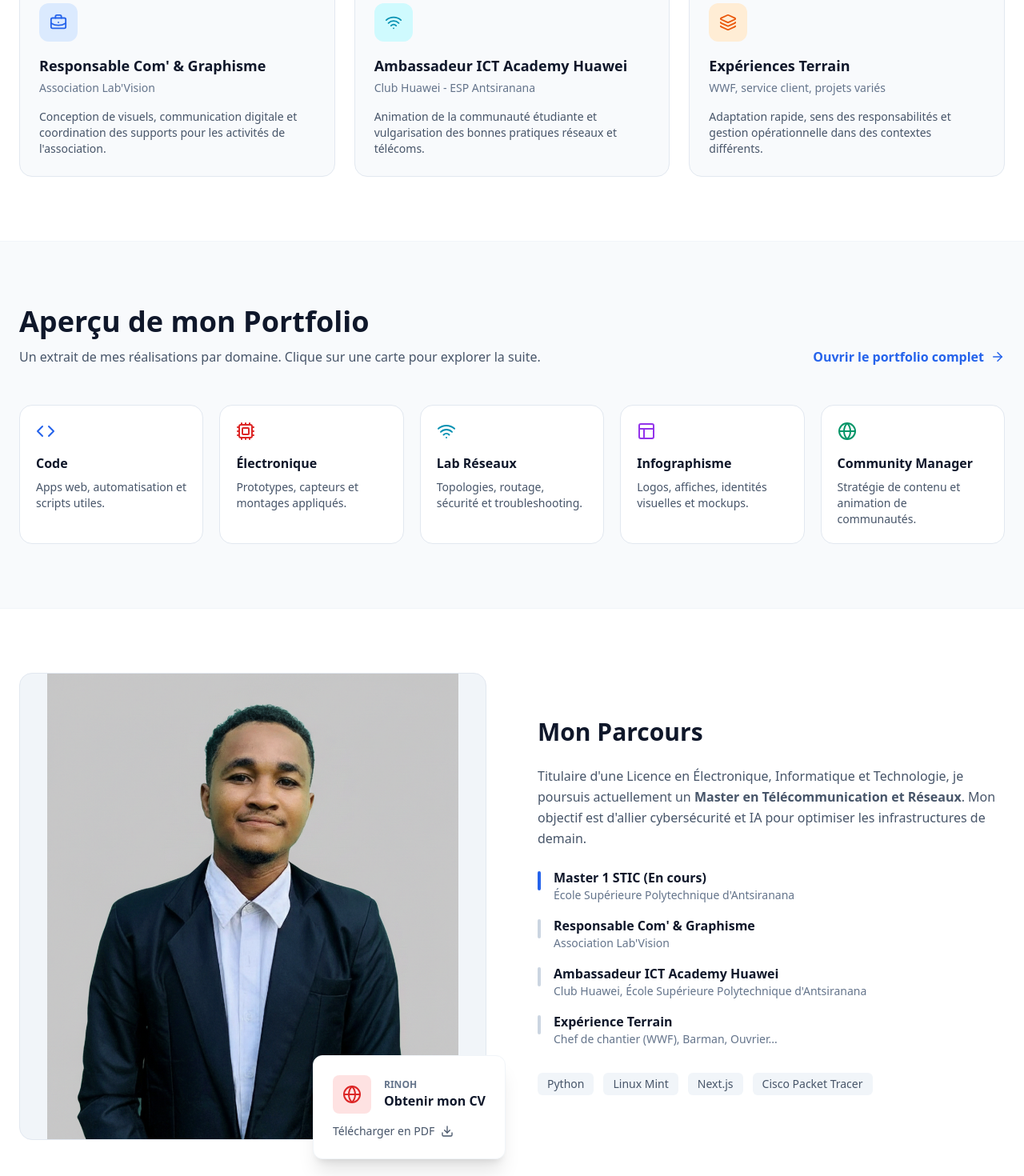
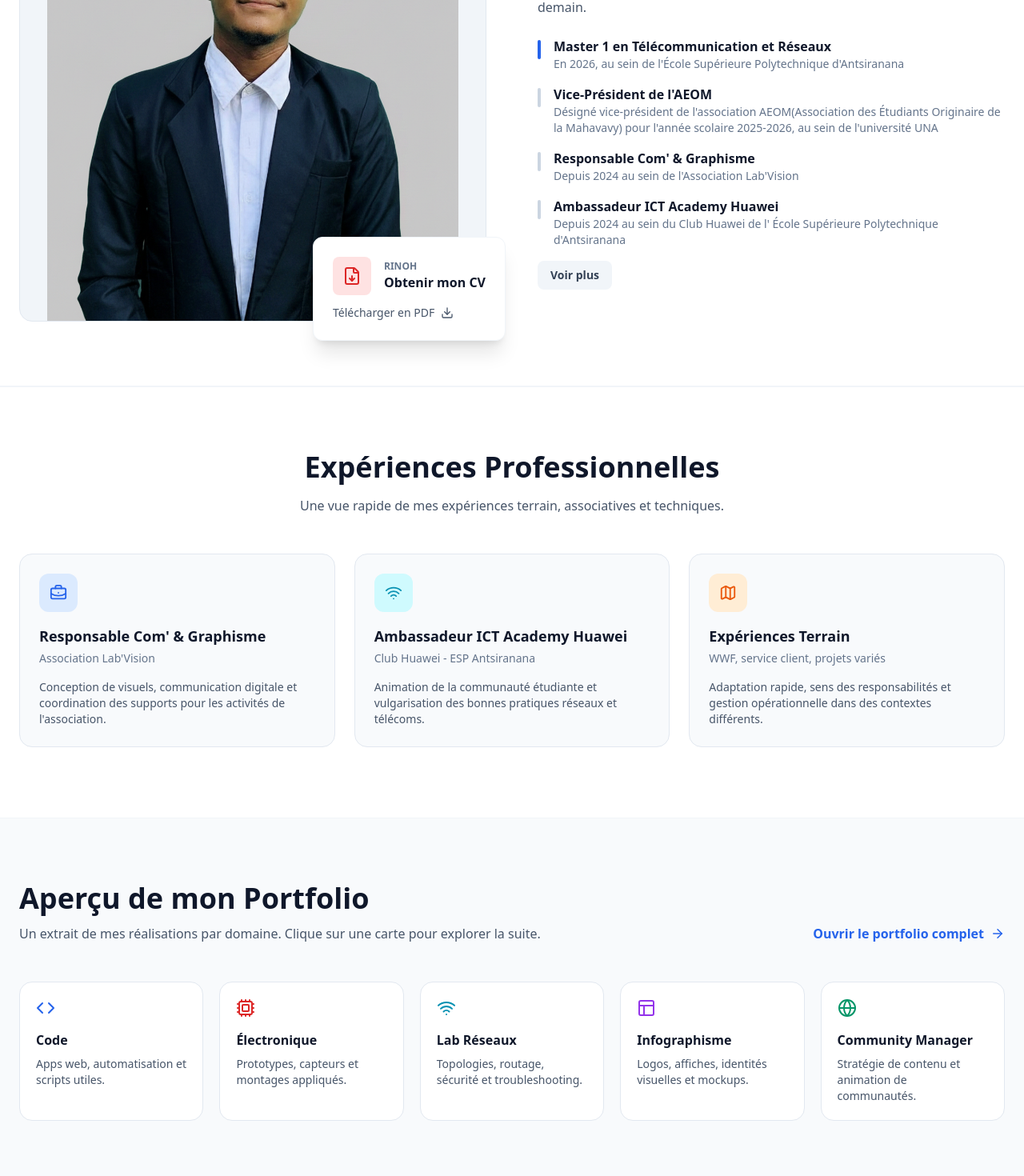
Before and after one commit to Rinoh-coder/mon-portfolio-hornetic, a Next.js app: page / in a window 1280 px wide. Shown: the part 1200-2670 px from the top of the page at 80% size. Built offline with nearby package versions, Linux system fonts and the light colour scheme.

Commit message:
Landing page presque prêt

```diff
--- a/app/page.tsx
+++ b/app/page.tsx
@@ -1,24 +1,39 @@
+"use client";
+
 import Image from "next/image";
 import Link from "next/link";
+import { useState } from "react";
 import {
   ArrowRight,
+  BookOpen,
   BriefcaseBusiness,
   Camera,
   Code,
   Cpu,
+  Database,
   Download,
+  FileDown,
+  FolderKanban,
   Globe,
-  Layers,
+  Handshake,
   Layout,
   Mail,
+  Map,
+  Menu,
   MapPin,
   Phone,
+  PhoneCall,
   ShieldCheck,
+  Sparkles,
   Terminal,
+  UserRound,
+  Wrench,
   Wifi
 } from "lucide-react";
 
 export default function Home() {
+  const [showFullParcours, setShowFullParcours] = useState(false);
+
   return (
     <main className="min-h-screen bg-slate-50 text-slate-900 font-sans selection:bg-blue-100">
 
@@ -32,21 +47,58 @@ export default function Home() {
           <div className="hidden md:flex gap-8 text-sm font-medium text-slate-600">
             <a href="#about" className="hover:text-blue-600 transition">À propos</a>
             <a href="#competences" className="hover:text-blue-600 transition">Compétences</a>
-            <a href="#hornetic" className="hover:text-orange-600 transition">Hornetic Services</a>
+            <a href="#portfolio" className="hover:text-blue-600 transition">Mon Portfolio</a>
             <a href="#contact" className="hover:text-blue-600 transition">Contacts</a>
           </div>
 
-          <div className="flex gap-4">
+          <div className="flex items-center gap-2 md:gap-4">
+            <details className="relative md:hidden">
+              <summary className="list-none w-10 h-10 rounded-full border border-slate-200 bg-white text-slate-700 flex items-center justify-center cursor-pointer hover:border-blue-200 hover:text-blue-600 transition">
+                <Menu size={18} />
+              </summary>
+              <div className="absolute right-0 mt-2 w-64 rounded-2xl border border-slate-200 bg-white p-3 shadow-xl">
+                <a href="#about" className="flex items-center gap-2 px-3 py-2 rounded-lg text-slate-700 hover:bg-slate-50">
+                  <BookOpen size={16} /> À propos
+                </a>
+                <a href="#competences" className="flex items-center gap-2 px-3 py-2 rounded-lg text-slate-700 hover:bg-slate-50">
+                  <Sparkles size={16} /> Compétences
+                </a>
+                <a href="#portfolio" className="flex items-center gap-2 px-3 py-2 rounded-lg text-slate-700 hover:bg-slate-50">
+                  <FolderKanban size={16} /> Mon Portfolio
+                </a>
+                <a href="#hornetic" className="flex items-center gap-2 px-3 py-2 rounded-lg text-slate-700 hover:bg-slate-50">
+                  <Handshake size={16} /> Hornetic Services
+                </a>
+                <a href="#contact" className="flex items-center gap-2 px-3 py-2 rounded-lg text-slate-700 hover:bg-slate-50">
+                  <PhoneCall size={16} /> Contacts
+                </a>
+              </div>
+            </details>
+
              {/* Lien vers la partie publique Hornetic */}
              <Link href="/hornetic" className="hidden md:block px-4 py-2 text-sm font-semibold text-slate-700 hover:text-orange-600 transition">
               Supporter Hornetic $
             </Link>
+            <Link
+              href="/hornetic"
+              aria-label="Supporter Hornetic"
+              className="md:hidden w-10 h-10 rounded-full border border-orange-200 bg-orange-50 text-orange-600 flex items-center justify-center hover:bg-orange-100 transition"
+            >
+              <Handshake size={18} />
+            </Link>
             {/* Bouton Connexion / Dashboard */}
             <Link
               href="/auth/login"
-              className="bg-slate-900 text-white px-5 py-2 rounded-full text-sm font-medium hover:bg-slate-800 transition shadow-lg flex items-center gap-2"
+              className="hidden md:flex bg-slate-900 text-white px-5 py-2 rounded-full text-sm font-medium hover:bg-slate-800 transition shadow-lg items-center gap-2"
             >
               Espace Client <ArrowRight size={16} />
+            </Link>
+            <Link
+              href="/auth/login"
+              aria-label="Espace Client"
+              className="md:hidden w-10 h-10 rounded-full bg-slate-900 text-white flex items-center justify-center hover:bg-slate-800 transition shadow-lg"
+            >
+              <UserRound size={18} />
             </Link>
           </div>
         </div>
@@ -62,13 +114,13 @@ export default function Home() {
 
           <h1 className="text-5xl md:text-7xl font-extrabold mb-6 tracking-tight text-slate-900">
             Étudiant &quot;Futur Ingénieur&quot; <span className="text-transparent bg-clip-text bg-gradient-to-r from-blue-600 to-indigo-600">Télécoms & Réseaux</span><br />
-            & Créateur Digital.
+            ET Créateur Digital.
           </h1>
 
           <p className="text-xl text-slate-600 mb-10 max-w-2xl mx-auto leading-relaxed">
             Je suis <strong>RATOMBOSON Tina Roédrino</strong>. Étudiant en Master 1 à l&apos;ESP-Antsiranana,
-            mention STIC parcours Télécommunications et Réseaux; et fondateur d&apos;<strong>Hornetic:Code&Craft</strong>.
-            On propose des solutions numériques sur mesure : du développement web à l&apos;assistance IT, en passant par le graphisme.
+            mention STIC parcours Télécommunications et Réseaux; aussi fondateur d&apos;<strong>Hornetic:Code&Craft</strong>.
+            <br/>
             <br />Mes Qualités ?
                 <ul className="list-disc list-inside mt-4 text-left max-w-md mx-auto">
                   <li><em>Curiosité</em></li>
@@ -83,8 +135,131 @@ export default function Home() {
               <Code size={20} /> Voir mon Portfolio
             </Link>
             <a href="#hornetic" className="px-8 py-4 bg-white border border-slate-200 text-slate-700 rounded-xl font-bold hover:border-orange-200 hover:bg-orange-50 hover:text-orange-600 transition flex items-center justify-center gap-2">
-              <Layers size={20} /> Services Hornetic
+              <Wrench size={20} /> Services Hornetic
             </a>
+          </div>
+        </div>
+      </section>
+
+      {/* --- ABOUT & STATS (Résumé CV) --- */}
+      <section id="about" className="py-20 bg-white border-y border-slate-100">
+        <div className="max-w-7xl mx-auto px-6 grid md:grid-cols-2 gap-16 items-center">
+          <div className="relative">
+            {/* Photo de profil depuis /public/profil.png */}
+            <div className="aspect-square rounded-2xl bg-slate-100 relative overflow-hidden border border-slate-200">
+               <div className="absolute inset-0 p-4 sm:p-6 md:p-8">
+                 <Image
+                   src="/profil.png"
+                   alt="Photo de profil"
+                   fill
+                   sizes="(max-width: 768px) 80vw, (max-width: 1024px) 45vw, 32rem"
+                   className="object-contain"
+                 />
+               </div>
+            </div>
+            {/* Carte Flottante */}
+            <a
+              href="/cv.pdf"
+              download
+              className="absolute -bottom-6 -right-6 bg-white p-6 rounded-xl shadow-xl border border-slate-100 max-w-xs block hover:shadow-2xl hover:-translate-y-1 transition"
+            >
+              <div className="flex items-center gap-4 mb-3">
+                <div className="p-3 bg-red-100 text-red-600 rounded-lg">
+                  <FileDown size={24} />
+                </div>
+                <div>
+                  <p className="text-xs text-slate-500 font-bold uppercase">Rinoh</p>
+                  <p className="font-bold text-slate-900">Obtenir mon CV</p>
+                </div>
+              </div>
+              <p className="text-sm text-slate-600 flex items-center gap-2">
+                Télécharger en PDF <Download size={16} />
+              </p>
+            </a>
+          </div>
+
+          <div>
+            <h2 className="text-3xl font-bold mb-6">Mon Parcours</h2>
+            <p className="text-slate-600 mb-6 leading-relaxed">
+              Titulaire d&apos;une Licence en Électronique, Informatique et Technologie, je poursuis actuellement un
+              <strong> Master en Télécommunication et Réseaux</strong>. Mon objectif est d&apos;allier cybersécurité et IA pour optimiser les infrastructures de demain.
+            </p>
+
+            <div className="space-y-4">
+              <div className="flex gap-4 items-start">
+                <div className="mt-1 min-w-[4px] h-[24px] bg-blue-600 rounded-full"></div>
+                <div>
+                  <h4 className="font-bold text-slate-900">Master 1 en Télécommunication et Réseaux </h4>
+                  <p className="text-sm text-slate-500">En 2026, au sein de l&apos;École Supérieure Polytechnique d&apos;Antsiranana</p>
+                </div>
+              </div>
+              <div className="flex gap-4 items-start">
+                <div className="mt-1 min-w-[4px] h-[24px] bg-slate-300 rounded-full"></div>
+                <div>
+                  <h4 className="font-bold text-slate-900">Vice-Président de l&apos;AEOM</h4>
+                  <p className="text-sm text-slate-500">Désigné vice-président de l&apos;association AEOM(Association
+                    des Étudiants Originaire de la Mahavavy) pour l&apos;année scolaire 2025-2026, au sein de l&apos;université UNA
+                  </p>
+                </div>
+              </div>
+              <div className="flex gap-4 items-start">
+                <div className="mt-1 min-w-[4px] h-[24px] bg-slate-300 rounded-full"></div>
+                <div>
+                  <h4 className="font-bold text-slate-900">Responsable Com&apos; & Graphisme</h4>
+                  <p className="text-sm text-slate-500">Depuis 2024 au sein de l&apos;Association Lab&apos;Vision</p>
+                </div>
+              </div>
+              <div className="flex gap-4 items-start">
+                <div className="mt-1 min-w-[4px] h-[24px] bg-slate-300 rounded-full"></div>
+                <div>
+                  <h4 className="font-bold text-slate-900">Ambassadeur ICT Academy Huawei</h4>
+                  <p className="text-sm text-slate-500">Depuis 2024 au sein du Club Huawei de l&apos;
+                     École Supérieure Polytechnique d&apos;Antsiranana</p>
+                </div>
+              </div>
+
+              {showFullParcours && (
+                <div className="space-y-4">
+                  <div className="flex gap-4 items-start">
+                    <div className="mt-1 min-w-[4px] h-[24px] bg-slate-300 rounded-full"></div>
+                    <div>
+                      <h4 className="font-bold text-slate-900">Hackaton RedShalk</h4>
+                      <p className="text-sm text-slate-500">2nd place lors de l&apos;Hackaton en groupe,
+                         RedShalk 2025 à Antsiranana co-organisé par Orange Madagascar </p>
+                    </div>
+                  </div>
+                  <div className="flex gap-4 items-start">
+                    <div className="mt-1 min-w-[4px] h-[24px] bg-slate-300 rounded-full"></div>
+                    <div>
+                      <h4 className="font-bold text-slate-900">Responsable Designer</h4>
+                      <p className="text-sm text-slate-500">Designer du club WebRed en 2024</p>
+                    </div>
+                  </div>
+                  <div className="flex gap-4 items-start">
+                    <div className="mt-1 min-w-[4px] h-[24px] bg-slate-300 rounded-full"></div>
+                    <div>
+                      <h4 className="font-bold text-slate-900">Vice-président des étudiants STICiens</h4>
+                      <p className="text-sm text-slate-500">Vice-présidents des étudiants au sein de la mention STIC de l&apos;ESP-Antsiranana en 2024</p>
+                    </div>
+                  </div>
+                  <div className="flex gap-4 items-start">
+                    <div className="mt-1 min-w-[4px] h-[24px] bg-slate-300 rounded-full"></div>
+                    <div>
+                      <h4 className="font-bold text-slate-900">Stagiaire ouvrier</h4>
+                      <p className="text-sm text-slate-500">Stage pour la gestion des données des étudiants de l&apos;ESP-Antsiranana de janvier à février 2024</p>
+                    </div>
+                  </div>
+                </div>
+              )}
+
+              <button
+                type="button"
+                onClick={() => setShowFullParcours((prev) => !prev)}
+                className="inline-flex items-center gap-2 px-4 py-2 rounded-lg bg-slate-100 text-slate-700 text-sm font-semibold hover:bg-slate-200 transition"
+              >
+                {showFullParcours ? "Voir moins" : "Voir plus"}
+              </button>
+            </div>
           </div>
         </div>
       </section>
@@ -99,9 +274,9 @@ export default function Home() {
             </p>
           </div>
 
-          <div className="grid md:grid-cols-2 lg:grid-cols-3 gap-6">
+          <div className="flex md:grid md:grid-cols-2 lg:grid-cols-3 gap-6 overflow-x-auto md:overflow-visible snap-x snap-mandatory pb-2">
             {/* Carte expérience - copier ce bloc pour ajouter une nouvelle expérience */}
-            <article className="bg-slate-50 border border-slate-200 rounded-2xl p-6 hover:shadow-lg transition">
+            <article className="bg-slate-50 border border-slate-200 rounded-2xl p-6 hover:shadow-lg transition min-w-[280px] sm:min-w-[320px] md:min-w-0 shrink-0 snap-start">
               <div className="w-12 h-12 rounded-xl bg-blue-100 text-blue-600 flex items-center justify-center mb-4">
                 <BriefcaseBusiness size={22} />
               </div>
@@ -113,7 +288,7 @@ export default function Home() {
             </article>
 
             {/* Carte expérience - copier ce bloc pour ajouter une nouvelle expérience */}
-            <article className="bg-slate-50 border border-slate-200 rounded-2xl p-6 hover:shadow-lg transition">
+            <article className="bg-slate-50 border border-slate-200 rounded-2xl p-6 hover:shadow-lg transition min-w-[280px] sm:min-w-[320px] md:min-w-0 shrink-0 snap-start">
               <div className="w-12 h-12 rounded-xl bg-cyan-100 text-cyan-600 flex items-center justify-center mb-4">
                 <Wifi size={22} />
               </div>
@@ -125,9 +300,9 @@ export default function Home() {
             </article>
 
             {/* Carte expérience - copier ce bloc pour ajouter une nouvelle expérience */}
-            <article className="bg-slate-50 border border-slate-200 rounded-2xl p-6 hover:shadow-lg transition">
+            <article className="bg-slate-50 border border-slate-200 rounded-2xl p-6 hover:shadow-lg transition min-w-[280px] sm:min-w-[320px] md:min-w-0 shrink-0 snap-start">
               <div className="w-12 h-12 rounded-xl bg-orange-100 text-orange-600 flex items-center justify-center mb-4">
-                <Layers size={22} />
+                <Map size={22} />
               </div>
               <h3 className="text-lg font-bold text-slate-900">Expériences Terrain</h3>
               <p className="text-sm text-slate-500 mt-1">WWF, service client, projets variés</p>
@@ -140,7 +315,7 @@ export default function Home() {
       </section>
 
       {/* --- APERÇU PORTFOLIO --- */}
-      <section id="apercu-portfolio" className="py-20 px-6 bg-slate-50">
+      <section id="portfolio" className="py-20 px-6 bg-slate-50">
         <div className="max-w-7xl mx-auto">
           <div className="flex flex-col md:flex-row md:items-end md:justify-between gap-6 mb-12">
             <div>
@@ -184,91 +359,6 @@ export default function Home() {
               <h3 className="font-bold text-slate-900">Community Manager</h3>
               <p className="text-sm text-slate-600 mt-2">Stratégie de contenu et animation de communautés.</p>
             </Link>
-          </div>
-        </div>
-      </section>
-
-      {/* --- ABOUT & STATS (Résumé CV) --- */}
-      <section id="about" className="py-20 bg-white border-y border-slate-100">
-        <div className="max-w-7xl mx-auto px-6 grid md:grid-cols-2 gap-16 items-center">
-          <div className="relative">
-            {/* Photo de profil depuis /public/profil.png */}
-            <div className="aspect-square rounded-2xl bg-slate-100 relative overflow-hidden border border-slate-200">
-               <div className="absolute inset-0 p-4 sm:p-6 md:p-8">
-                 <Image
-                   src="/profil.png"
-                   alt="Photo de profil"
-                   fill
-                   sizes="(max-width: 768px) 80vw, (max-width: 1024px) 45vw, 32rem"
-                   className="object-contain"
-                 />
-               </div>
-            </div>
-            {/* Carte Flottante */}
-            <a
-              href="/cv.pdf"
-              download
-              className="absolute -bottom-6 -right-6 bg-white p-6 rounded-xl shadow-xl border border-slate-100 max-w-xs block hover:shadow-2xl hover:-translate-y-1 transition"
-            >
-              <div className="flex items-center gap-4 mb-3">
-                <div className="p-3 bg-red-100 text-red-600 rounded-lg">
-                  <Globe size={24} />
-                </div>
-                <div>
-                  <p className="text-xs text-slate-500 font-bold uppercase">Rinoh</p>
-                  <p className="font-bold text-slate-900">Obtenir mon CV</p>
-                </div>
-              </div>
-              <p className="text-sm text-slate-600 flex items-center gap-2">
-                Télécharger en PDF <Download size={16} />
-              </p>
-            </a>
-          </div>
-
-          <div>
-            <h2 className="text-3xl font-bold mb-6">Mon Parcours</h2>
-            <p className="text-slate-600 mb-6 leading-relaxed">
-              Titulaire d&apos;une Licence en Électronique, Informatique et Technologie, je poursuis actuellement un
-              <strong> Master en Télécommunication et Réseaux</strong>. Mon objectif est d&apos;allier cybersécurité et IA pour optimiser les infrastructures de demain.
-            </p>
-
-            <div className="space-y-4">
-              <div className="flex gap-4 items-start">
-                <div className="mt-1 min-w-[4px] h-[24px] bg-blue-600 rounded-full"></div>
-                <div>
-                  <h4 className="font-bold text-slate-900">Master 1 STIC (En cours)</h4>
-                  <p className="text-sm text-slate-500">École Supérieure Polytechnique d&apos;Antsiranana</p>
-                </div>
-              </div>
-              <div className="flex gap-4 items-start">
-                <div className="mt-1 min-w-[4px] h-[24px] bg-slate-300 rounded-full"></div>
-                <div>
-                  <h4 className="font-bold text-slate-900">Responsable Com&apos; & Graphisme</h4>
-                  <p className="text-sm text-slate-500">Association Lab&apos;Vision</p>
-                </div>
-              </div>
-              <div className="flex gap-4 items-start">
-                <div className="mt-1 min-w-[4px] h-[24px] bg-slate-300 rounded-full"></div>
-                <div>
-                  <h4 className="font-bold text-slate-900">Ambassadeur ICT Academy Huawei</h4>
-                  <p className="text-sm text-slate-500">Club Huawei, École Supérieure Polytechnique d&apos;Antsiranana</p>
-                </div>
-              </div>
-              <div className="flex gap-4 items-start">
-                <div className="mt-1 min-w-[4px] h-[24px] bg-slate-300 rounded-full"></div>
-                <div>
-                  <h4 className="font-bold text-slate-900">Expérience Terrain</h4>
-                  <p className="text-sm text-slate-500">Chef de chantier (WWF), Barman, Ouvrier...</p>
-                </div>
-              </div>
-            </div>
-
-            <div className="mt-8 flex gap-3 flex-wrap">
-              <span className="px-3 py-1 bg-slate-100 rounded-md text-sm font-medium text-slate-600">Python</span>
-              <span className="px-3 py-1 bg-slate-100 rounded-md text-sm font-medium text-slate-600">Linux Mint</span>
-              <span className="px-3 py-1 bg-slate-100 rounded-md text-sm font-medium text-slate-600">Next.js</span>
-              <span className="px-3 py-1 bg-slate-100 rounded-md text-sm font-medium text-slate-600">Cisco Packet Tracer</span>
-            </div>
           </div>
         </div>
       </section>
@@ -411,7 +501,7 @@ export default function Home() {
                 <span className="font-medium">Linux</span>
              </div>
              <div className="p-4 bg-slate-800 rounded-xl hover:bg-slate-700 transition">
-                <Layers className="mx-auto mb-2 text-purple-400" />
+                <Database className="mx-auto mb-2 text-purple-400" />
                 <span className="font-medium">SQL</span>
              </div>
           </div>
```
